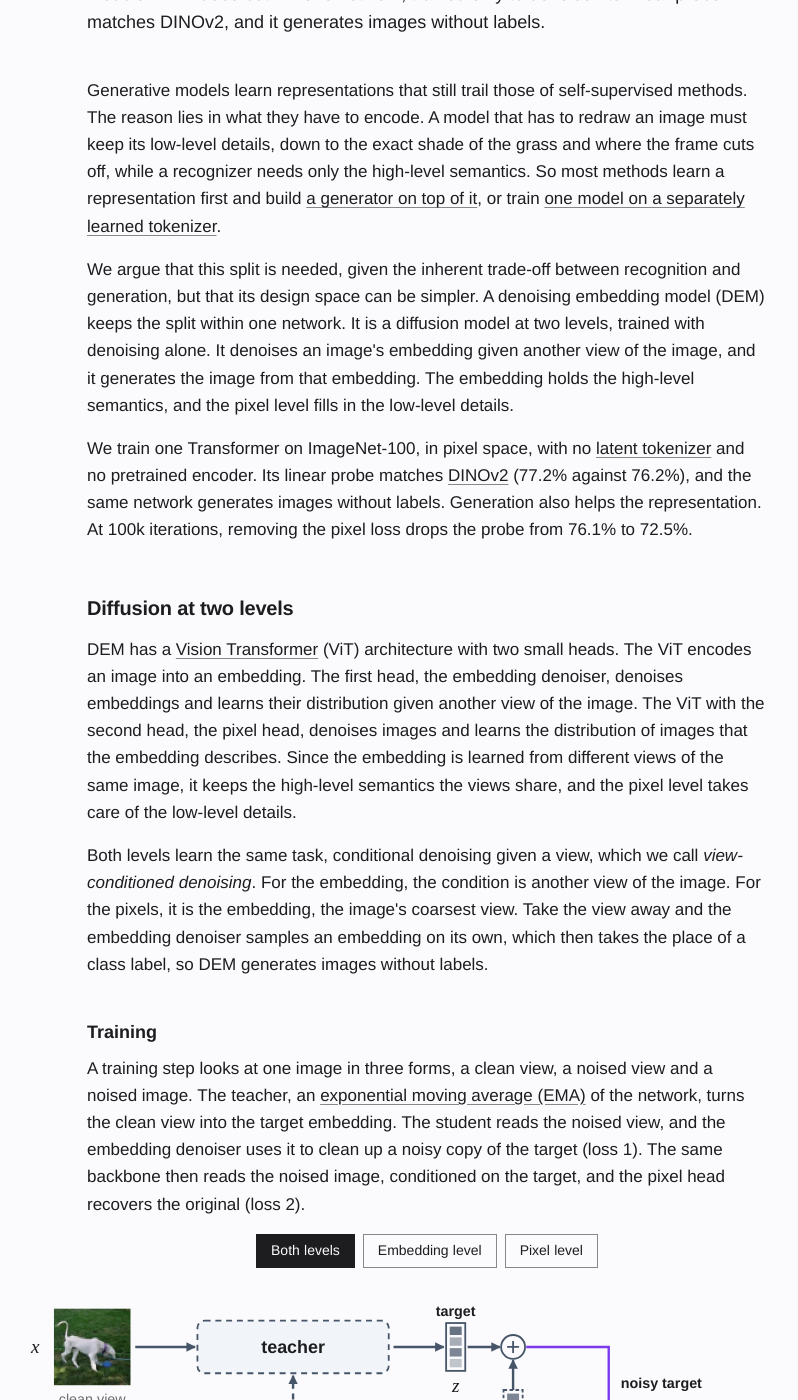
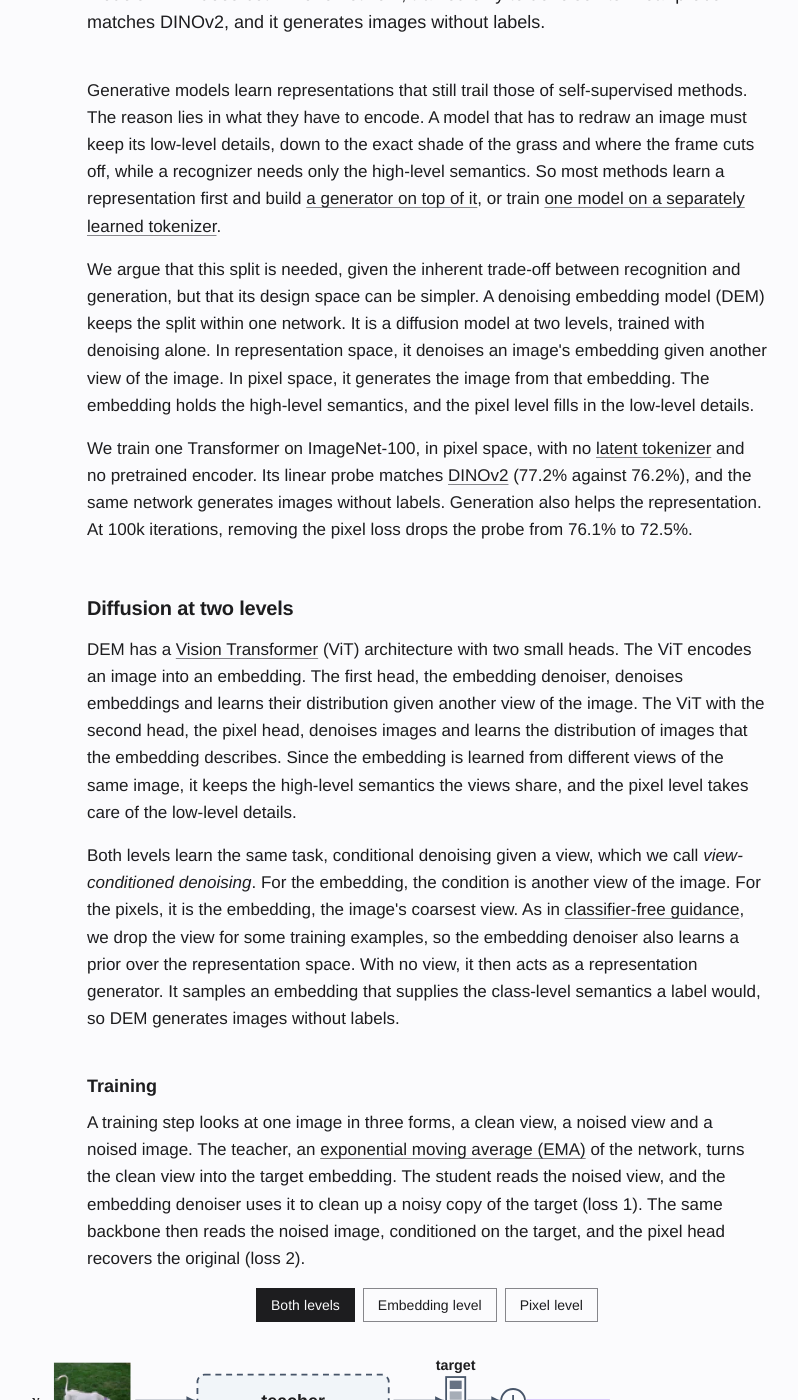
Before and after one commit to rabiulcste/rabiulcste.github.io, a Jekyll site: the page built from dem-denoising-embeddings/index.html, in a window 1280 px wide and 1400 px high, scrolled down 1161 px. Shown: the whole window, without its empty margins (213-1011 px from the left). Built offline with Jekyll 4.4.1, drawn with Linux system fonts in a browser that asks for light colours.

Commit message:
DEM page: two spaces, prior via condition dropout

```diff
--- a/dem-denoising-embeddings/index.html
+++ b/dem-denoising-embeddings/index.html
@@ -254,14 +254,14 @@ bibtex: |
 </section>
 <section class="intro">
     <p>Generative models learn representations that still trail those of self-supervised methods. The reason lies in what they have to encode. A model that has to redraw an image must keep its low-level details, down to the exact shade of the grass and where the frame cuts off, while a recognizer needs only the high-level semantics. So most methods learn a representation first and build <a href="https://arxiv.org/abs/2312.03701">a generator on top of it</a>, or train <a href="https://arxiv.org/abs/2211.09117">one model on a separately learned tokenizer</a>.</p>
-    <p>We argue that this split is needed, given the inherent trade-off between recognition and generation, but that its design space can be simpler. A denoising embedding model (DEM) keeps the split within one network. It is a diffusion model at two levels, trained with denoising alone. It denoises an image's embedding given another view of the image, and it generates the image from that embedding. The embedding holds the high-level semantics, and the pixel level fills in the low-level details.</p>
+    <p>We argue that this split is needed, given the inherent trade-off between recognition and generation, but that its design space can be simpler. A denoising embedding model (DEM) keeps the split within one network. It is a diffusion model at two levels, trained with denoising alone. In representation space, it denoises an image's embedding given another view of the image. In pixel space, it generates the image from that embedding. The embedding holds the high-level semantics, and the pixel level fills in the low-level details.</p>
     <p>We train one Transformer on ImageNet-100, in pixel space, with no <a href="https://arxiv.org/abs/2112.10752">latent tokenizer</a> and no pretrained encoder. Its linear probe matches <a href="https://arxiv.org/abs/2304.07193">DINOv2</a> (77.2% against 76.2%), and the same network generates images without labels. Generation also helps the representation. At 100k iterations, removing the pixel loss drops the probe from 76.1% to 72.5%.</p>
 </section>
 
 <section id="method">
     <h2>Diffusion at two levels</h2>
     <p>DEM has a <a href="https://arxiv.org/abs/2010.11929">Vision Transformer</a> (ViT) architecture with two small heads. The ViT encodes an image into an embedding. The first head, the embedding denoiser, denoises embeddings and learns their distribution given another view of the image. The ViT with the second head, the pixel head, denoises images and learns the distribution of images that the embedding describes. Since the embedding is learned from different views of the same image, it keeps the high-level semantics the views share, and the pixel level takes care of the low-level details.</p>
-    <p>Both levels learn the same task, conditional denoising given a view, which we call <em>view-conditioned denoising</em>. For the embedding, the condition is another view of the image. For the pixels, it is the embedding, the image's coarsest view. Take the view away and the embedding denoiser samples an embedding on its own, which then takes the place of a class label, so DEM generates images without labels.</p>
+    <p>Both levels learn the same task, conditional denoising given a view, which we call <em>view-conditioned denoising</em>. For the embedding, the condition is another view of the image. For the pixels, it is the embedding, the image's coarsest view. As in <a href="https://arxiv.org/abs/2207.12598">classifier-free guidance</a>, we drop the view for some training examples, so the embedding denoiser also learns a prior over the representation space. With no view, it then acts as a representation generator. It samples an embedding that supplies the class-level semantics a label would, so DEM generates images without labels.</p>
     <h3>Training</h3>
     <p>A training step looks at one image in three forms, a clean view, a noised view and a noised image. The teacher, an <a href="https://arxiv.org/abs/2104.14294">exponential moving average (EMA)</a> of the network, turns the clean view into the target embedding. The student reads the noised view, and the embedding denoiser uses it to clean up a noisy copy of the target (loss 1). The same backbone then reads the noised image, conditioned on the target, and the pixel head recovers the original (loss 2).</p>
     <figure class="dem-fig dem-btnfig" id="dem-train">
```
